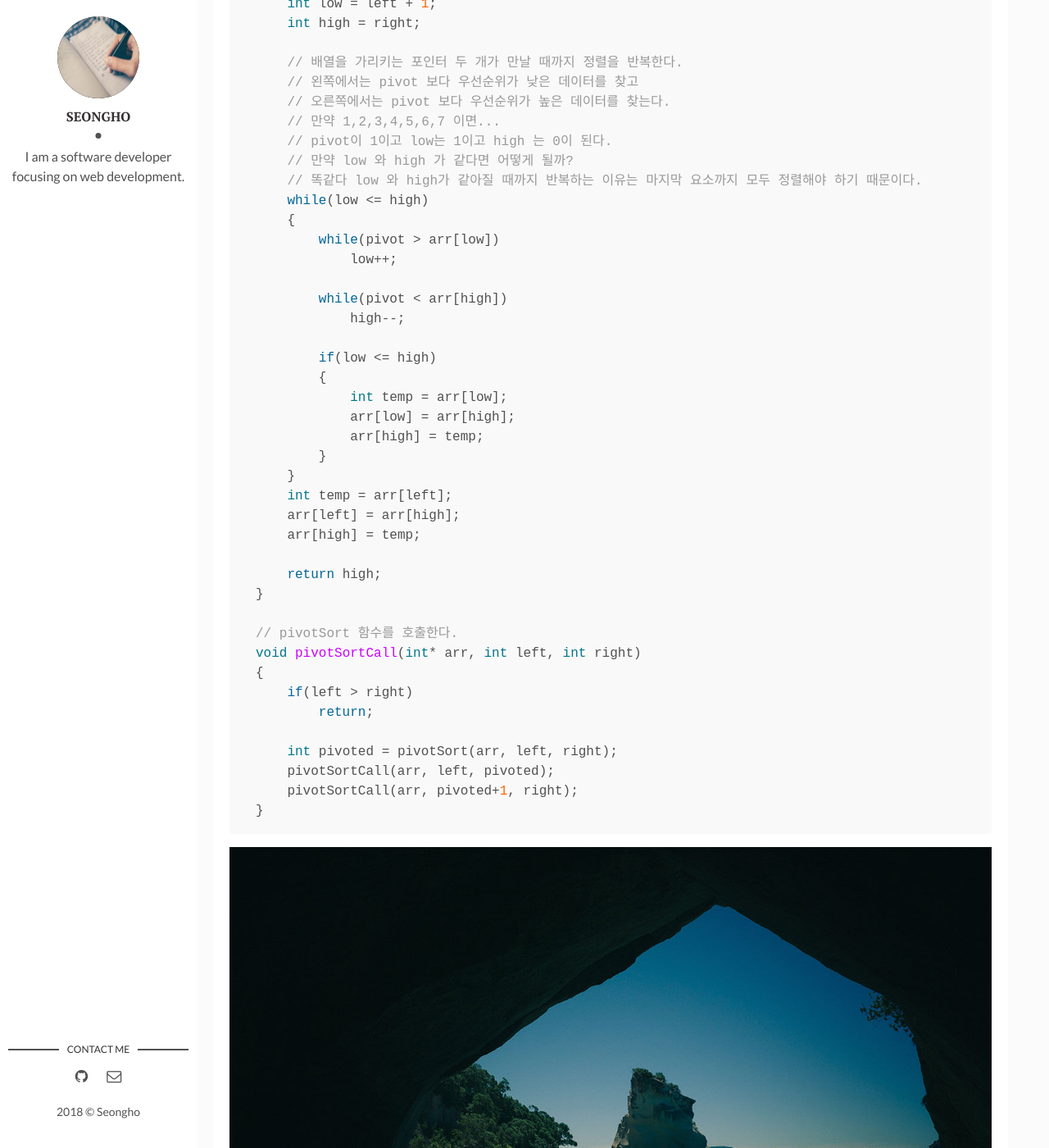
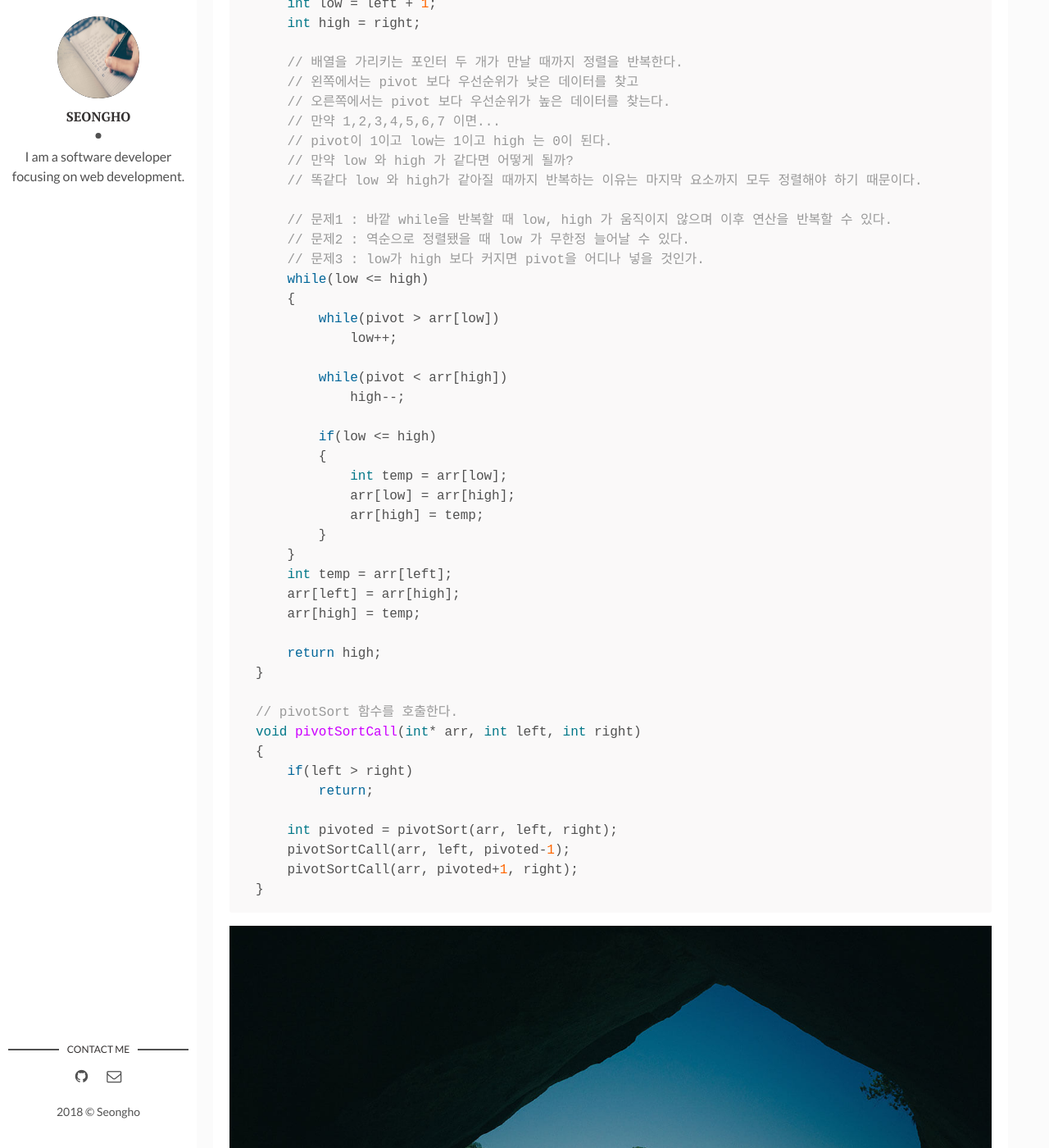
Before and after one commit to nsho77/nsho77.github.io, a Jekyll site: the page built from _posts/2018-04-20-QuickSort.markdown, in a window 1280 px wide and 1400 px high, scrolled down 1386 px. Shown: the whole window at 82% size. Built offline with Jekyll 4.4.1, drawn with Linux system fonts in a browser that asks for light colours; comment, search, counter and statistics services are not loaded.

Commit message:
quickSort continue...

```diff
--- a/_posts/2018-04-20-QuickSort.markdown
+++ b/_posts/2018-04-20-QuickSort.markdown
@@ -45,6 +45,10 @@ int pivotSort(int* arr, int left, int right)
     // pivot이 1이고 low는 1이고 high 는 0이 된다.
     // 만약 low 와 high 가 같다면 어떻게 될까?
     // 똑같다 low 와 high가 같아질 때까지 반복하는 이유는 마지막 요소까지 모두 정렬해야 하기 때문이다.
+
+    // 문제1 : 바깥 while을 반복할 때 low, high 가 움직이지 않으며 이후 연산을 반복할 수 있다.
+    // 문제2 : 역순으로 정렬됐을 때 low 가 무한정 늘어날 수 있다.
+    // 문제3 : low가 high 보다 커지면 pivot을 어디나 넣을 것인가.
     while(low <= high)
     {
         while(pivot > arr[low])
@@ -74,7 +78,7 @@ void pivotSortCall(int* arr, int left, int right)
         return;
 
     int pivoted = pivotSort(arr, left, right);
-    pivotSortCall(arr, left, pivoted);
+    pivotSortCall(arr, left, pivoted-1);
     pivotSortCall(arr, pivoted+1, right);
 }
 
```
